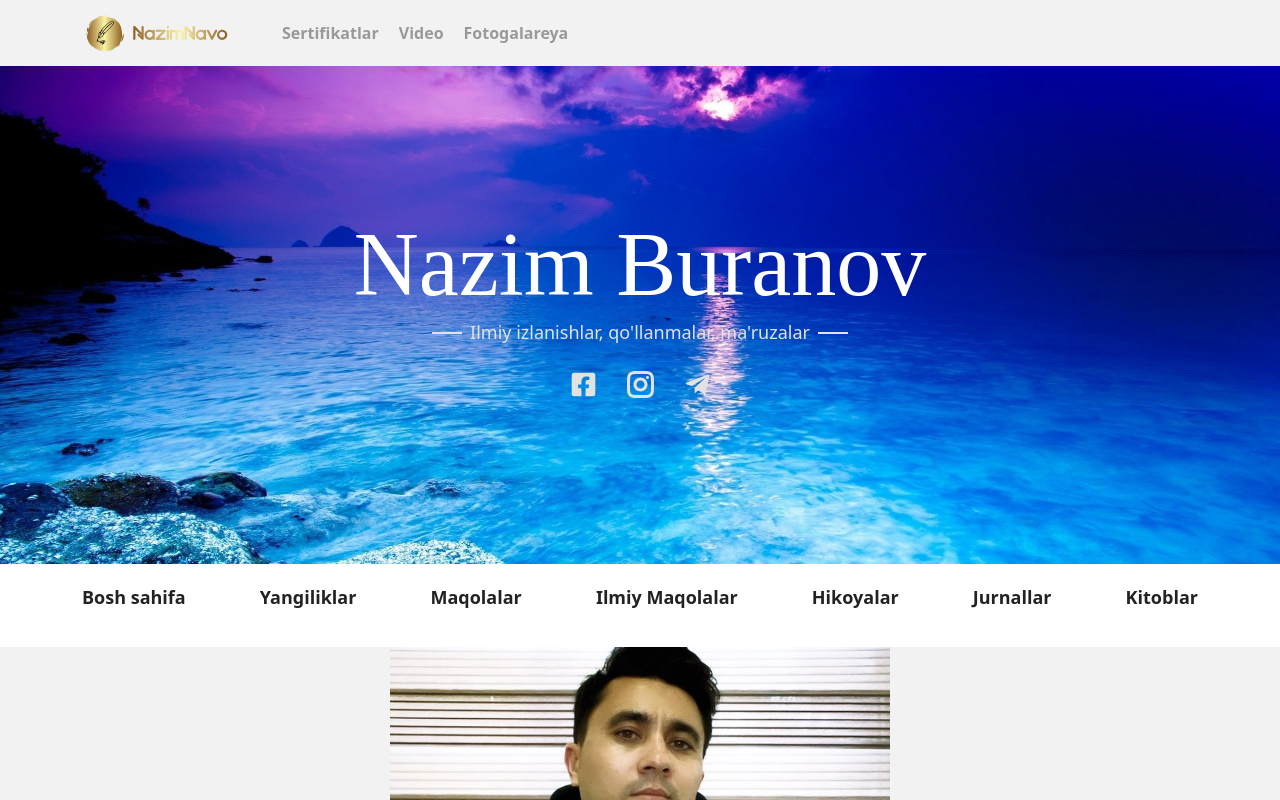
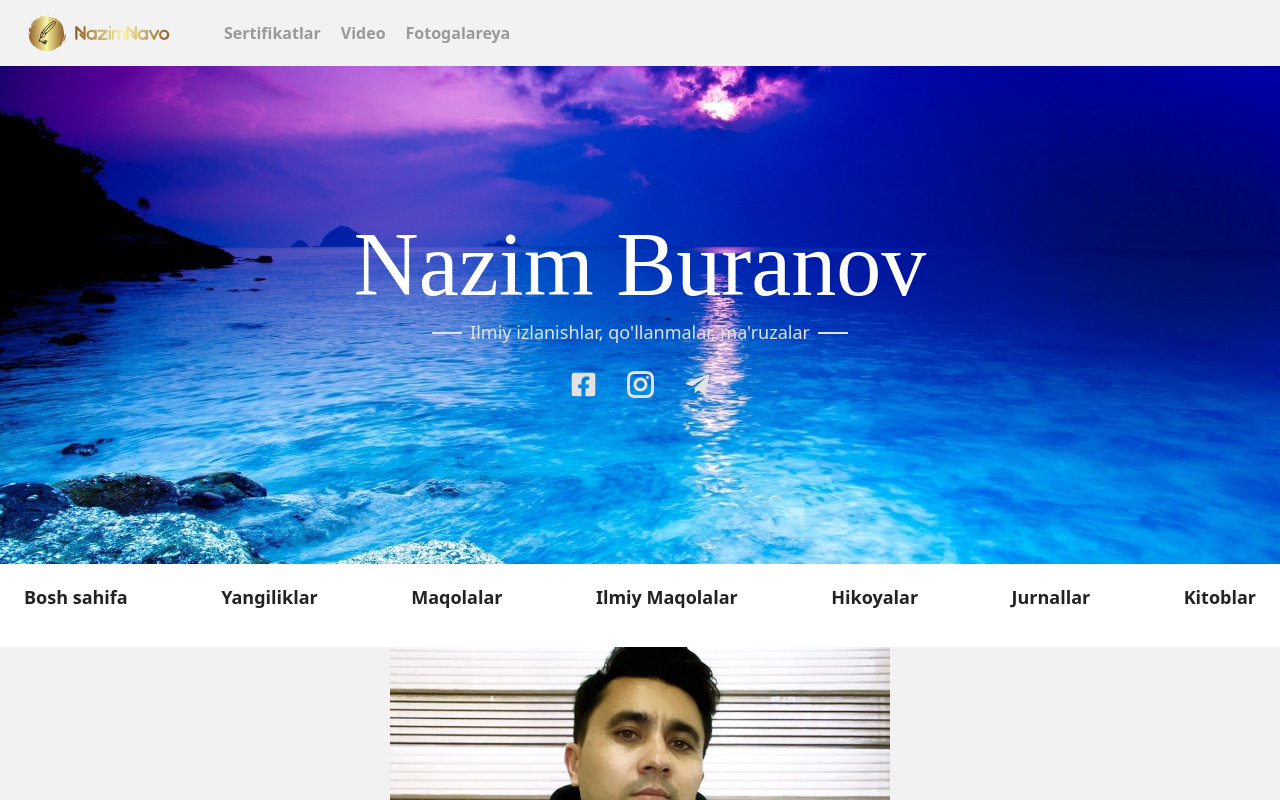
Before and after one commit to YORQINJON-2305/nazim-buranov, a React (Create React App) app: page /muallif-haqida in a window 1280 px wide. Shown: the top 800 px of the page. Built offline with nearby package versions, Linux system fonts and the light colour scheme; a web font is replaced by a local one.

Commit message:
Responsive bug fixed

```diff
--- a/src/app/PublicApp/PublicApp.js
+++ b/src/app/PublicApp/PublicApp.js
@@ -30,7 +30,7 @@ export const PublicApp = () => {
 			<Header />
 			<Hero />
 			<Navbar />
-			<div className='container'>
+			<div className='my-container'>
 				<Routes>
 					<Route path='/' element={<Home />} />
 					<Route path='/Sertifikatlar' element={<Certificates />} />
--- a/src/assets/styles/main.css
+++ b/src/assets/styles/main.css
@@ -44,7 +44,7 @@ body {
 }
 
 /* CONTAINER */
-.container {
+.my-container {
 	width: 100%;
 	max-width: 1320px;
 	margin: 0 auto;
--- a/src/components/AboutAuthor/AboutAuthor.js
+++ b/src/components/AboutAuthor/AboutAuthor.js
@@ -6,7 +6,6 @@ import { TiArrowBack } from "react-icons/ti";
 export const AboutAuthor = () => {
   return (
     <div className='about-author-wrap'>
-      <div className='container'>
       <div className='about-author-inner'>
         <img
           className='about-author-img'
@@ -31,6 +30,5 @@ export const AboutAuthor = () => {
         </div>
       </div>
     </div>
-    </div>
   );
 };
--- a/src/components/Blog/blog.css
+++ b/src/components/Blog/blog.css
@@ -61,7 +61,7 @@
 	}
 
 	.blog-descr {
-		font-size: 14px;
+		font-size: 16px;
 	}
 
 	.blog-more-link {
@@ -81,10 +81,6 @@
 
 	.blog-title {
 		font-size: 20px;
-	}
-
-	.blog-descr {
-		font-size: 12px;
 	}
 
 	.blog-more-link {
@@ -108,3 +104,9 @@
 		padding: 0px 20px 20px 0px;
 	}
 }
+
+@media only screen and (max-width: 475px) {
+	.blog-descr {
+		font-size: 14px;
+	}
+}
--- a/src/components/BlogList/blog-list.css
+++ b/src/components/BlogList/blog-list.css
@@ -62,10 +62,6 @@
 		font-size: 20px;
 	}
 
-	.blog-descr {
-		font-size: 12px;
-	}
-
 	.blog-list-more-link {
 		padding: 4px 14px;
 		font-size: 12px;
--- a/src/components/Footer/Footer.js
+++ b/src/components/Footer/Footer.js
@@ -3,7 +3,7 @@ import "./footer.css";
 export const Footer = () => {
 	return (
 		<footer className='site-footer'>
-			<div className='container'>
+			<div className='my-container'>
 				<p className='copyright-text'>©Barcha huquqlar himoyalangan</p>
 			</div>
 		</footer>
--- a/src/components/Header/Header.js
+++ b/src/components/Header/Header.js
@@ -36,7 +36,7 @@ export const Header = () => {
 	return (
 		<header>
 			<div className={isOpen ? "site-header show-menu" : "site-header"}>
-				<div className='container'>
+				<div className='my-container'>
 					<div className='header-top-wrap'>
 						<NavLink to='/'>
 							<img className='site-logo' src={logo} alt="Site's logo" />
--- a/src/components/Hero/Hero.js
+++ b/src/components/Hero/Hero.js
@@ -5,7 +5,7 @@ import { GrInstagram } from "react-icons/gr";
 export const Hero = () => {
 	return (
 		<div className='hero'>
-			<div className='container'>
+			<div className='my-container'>
 				<div className='hero-inner'>
 					<h1 className='site-title'>Nazim Buranov</h1>
 					<p className='hero-descr'>
--- a/src/components/Navbar/Navbar.js
+++ b/src/components/Navbar/Navbar.js
@@ -4,7 +4,7 @@ import "./navbar.css";
 export const Navbar = () => {
 	return (
 		<nav className='site-nav'>
-			<div className='container'>
+			<div className='my-container'>
 				<ul className='nav-list'>
 					<li className="nav-item">
 						<NavLink
```
Lines whose indentation alone changed are shown as unchanged.
